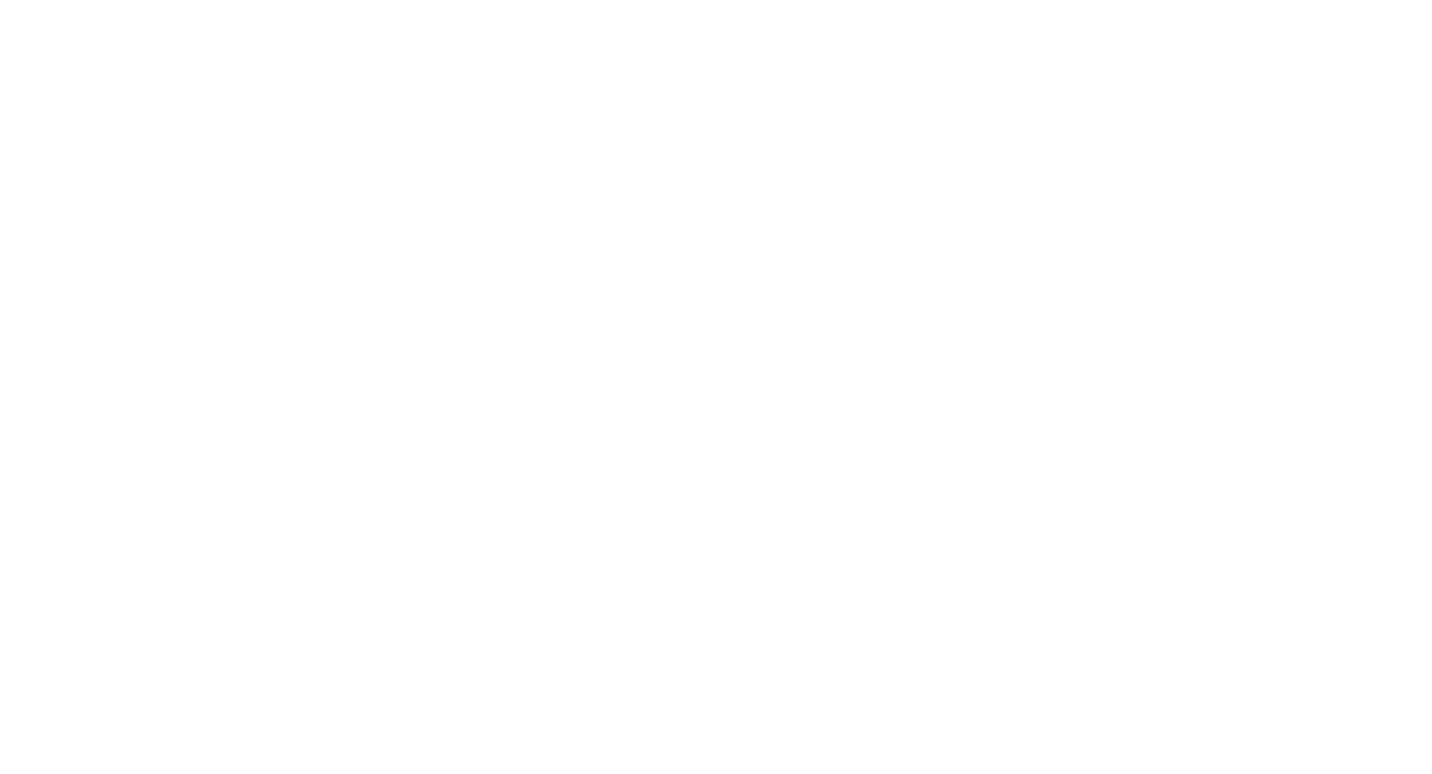
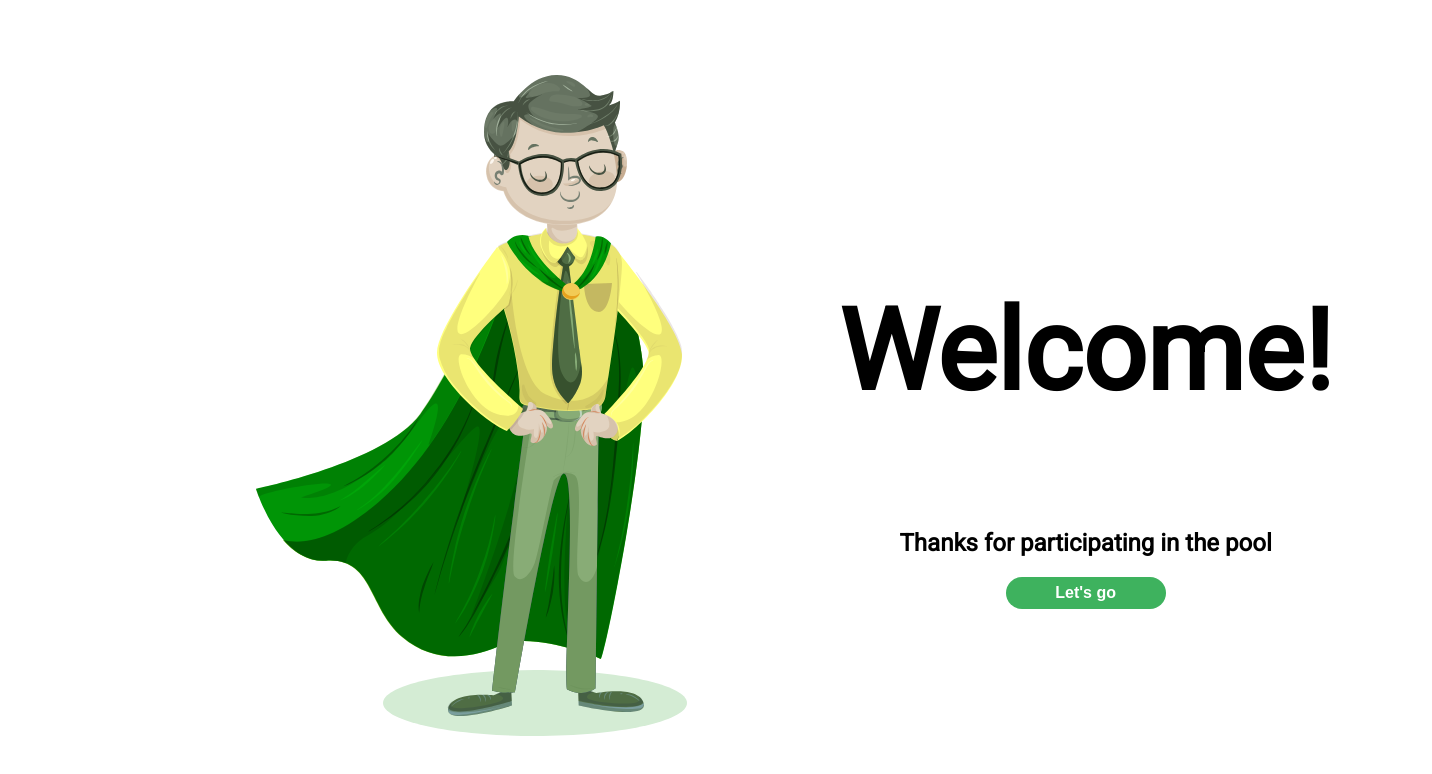
Before and after one commit to rodhis/HTML-Business-Form, a website with bundled scripts: page public/index.html in a window 1280 px wide. Shown: the whole page, 1432 px wide, since content can reach past the window. Built offline with nearby package versions, Linux system fonts and the light colour scheme.

Commit message:
home page html and css

```diff
--- a/public/index.html
+++ b/public/index.html
@@ -5,9 +5,22 @@
     <meta name="viewport" content="width=device-width, initial-scale=1.0">
     <title>Document</title>
     <link rel="stylesheet" href="../src/assets/css/styles.css">
+    <link rel="preconnect" href="https://fonts.googleapis.com">
+    <link rel="preconnect" href="https://fonts.gstatic.com" crossorigin>
+    <link href="https://fonts.googleapis.com/css2?family=Roboto&display=swap" rel="stylesheet">
     <script src="../src/index.js" defer></script>
 </head>
 <body>
+    <section class="home">
+        <figure>
+        <img src="../src/assets/images/zero.svg" alt="super employee">
+        </figure>
+        <article class="titles">
+        <h1 class="title1">Welcome!</h1>
+        <h2 class="title2">Thanks for participating in the pool</h2>
+        <button class="next-button">Let's go</button>
+        </article>
+    </section>
 
 </body>
 </html>
--- a/src/assets/css/styles.css
+++ b/src/assets/css/styles.css
@@ -0,0 +1,42 @@
+:root {
+    --main-black: #000;
+    --background-white: #FFF;
+    font-family: 'Roboto', sans-serif;
+    --button-green: #3EB25E;
+  }
+
+.home {
+    display: inline-flex;
+    padding: 3.2rem 5.25rem 3rem 13rem;
+    justify-content: flex-end;
+    align-items: center;
+    gap: 5rem;
+    background: var(--background-white)
+}
+
+.titles {
+    display: inline-block;
+    color: var(--main-black);
+    text-align: center;
+    padding: 0rem 1rem 2rem 2rem;
+}
+.title1 {
+    font-size: 7rem;
+    font-weight: 700;
+    line-height: normal;
+}
+
+.title2 {
+    margin-top: 0rem;
+}
+
+.next-button {
+    background-color: var(--button-green);
+    border-radius: 2rem;
+    border: none;
+    font-size: 1rem;
+    color: var(--background-white);
+    font-weight: 700;
+    width: 10rem;
+    height: 2rem;
+}
```
Also changed, not shown: src/assets/images/zero.svg (added).
